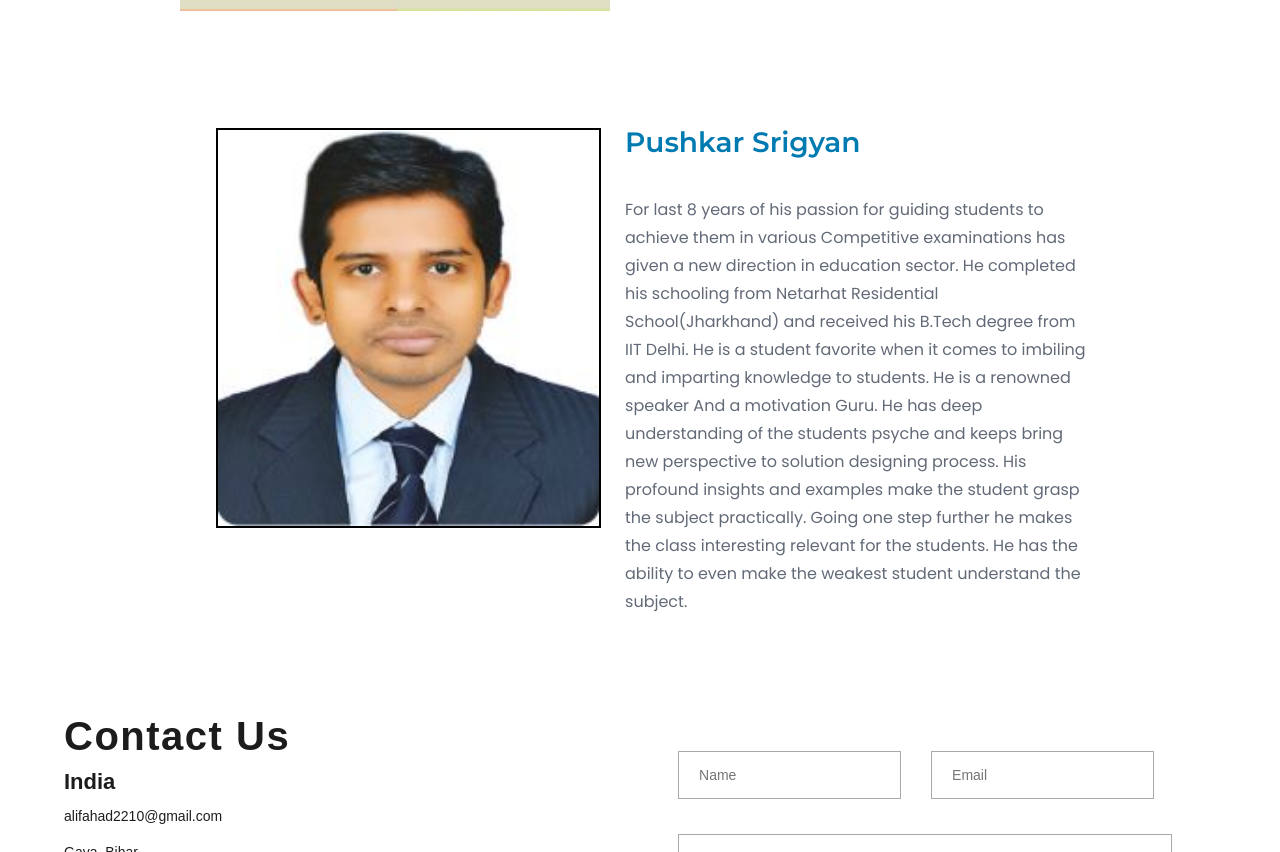
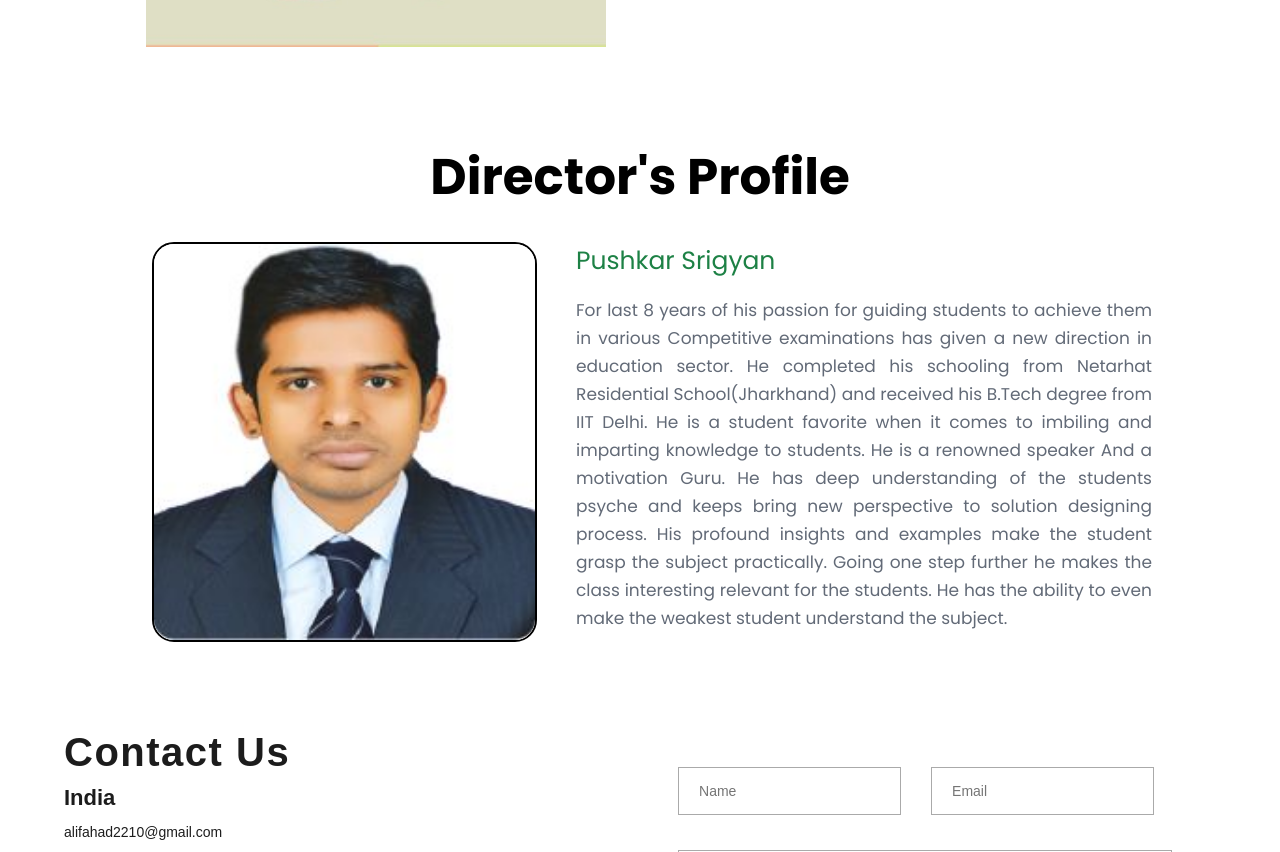
Before and after one commit to imf-ali/Manas-Frontend, a React (Create React App) app: page / in a window 1280 px wide. Shown: the part 1184-2036 px from the top of the page. Built offline with nearby package versions, Linux system fonts and the light colour scheme; the HTML template or start-up script is replaced by a standard one; a web font is replaced by a local one.

Commit message:
director profile changes

```diff
--- a/src/Components/DirectorProfile.js
+++ b/src/Components/DirectorProfile.js
@@ -4,6 +4,8 @@ import styles from "./DirectorProfile.module.css";
 
 function Director() {
   return (
+    <div className={styles.mainDiv}>
+      <h2 className={styles.heading}>Director's Profile</h2>
       <div className={styles.directorContainer}>
         <div className={styles.directorImage}>
           <img
@@ -12,8 +14,9 @@ function Director() {
             className={styles.directorImg}
           />
           <div className={styles.directorText}>
-          <h3>{directorProfile.name}</h3>
+            <div className={styles.name}>{directorProfile.name}</div>
             <p>{directorProfile.text}</p>
+          </div>
         </div>
       </div>
     </div>
--- a/src/Components/DirectorProfile.module.css
+++ b/src/Components/DirectorProfile.module.css
@@ -3,7 +3,7 @@
 .directorContainer {
   display: flex;
   /* height: 60vh; */
-  margin: 5vh 15%;
+  margin: 5vh 10%;
 }
 
 .directorImage {
@@ -16,19 +16,34 @@
   width: 80vh;
   border: 2px solid black;
   margin: 0 3vh;
+  border-radius: 22px;
 }
 
-.directorText > h3 {
+.directorText {
+  margin-left: 15px;
+}
+
+.name {
   text-align: left;
-  font-family: "Montserrat", sans-serif;
-  color: #007bb2;
+  font-family: Poppins, sans-serif;
+  color: #1d8145;
+  font-size: 25px;
 }
 
 .directorText > p {
   text-align: left;
-  margin-top: 5vh;
-  font-size: 16px;
+  margin-top: 2vh;
+  font-size: 17px;
   color: #626A77;
   line-height: 28px;
   font-family: Poppins, sans-serif;
+  text-align: justify;
 }
+
+.mainDiv {
+  font-family: Poppins, sans-serif;
+}
+
+.heading {
+  font-size: 50px;
+}
--- a/src/Components/TagLine.module.css
+++ b/src/Components/TagLine.module.css
@@ -10,8 +10,8 @@
   padding-bottom: 20px;
   outline: 0;
   letter-spacing: 0;
-  padding-left: 8%;
-  padding-right: 8%;
+  padding-left: 5%;
+  padding-right: 5%;
   text-align: justify;
 }
 .contestsMain > h2 {
```
Lines whose indentation alone changed are shown as unchanged.
